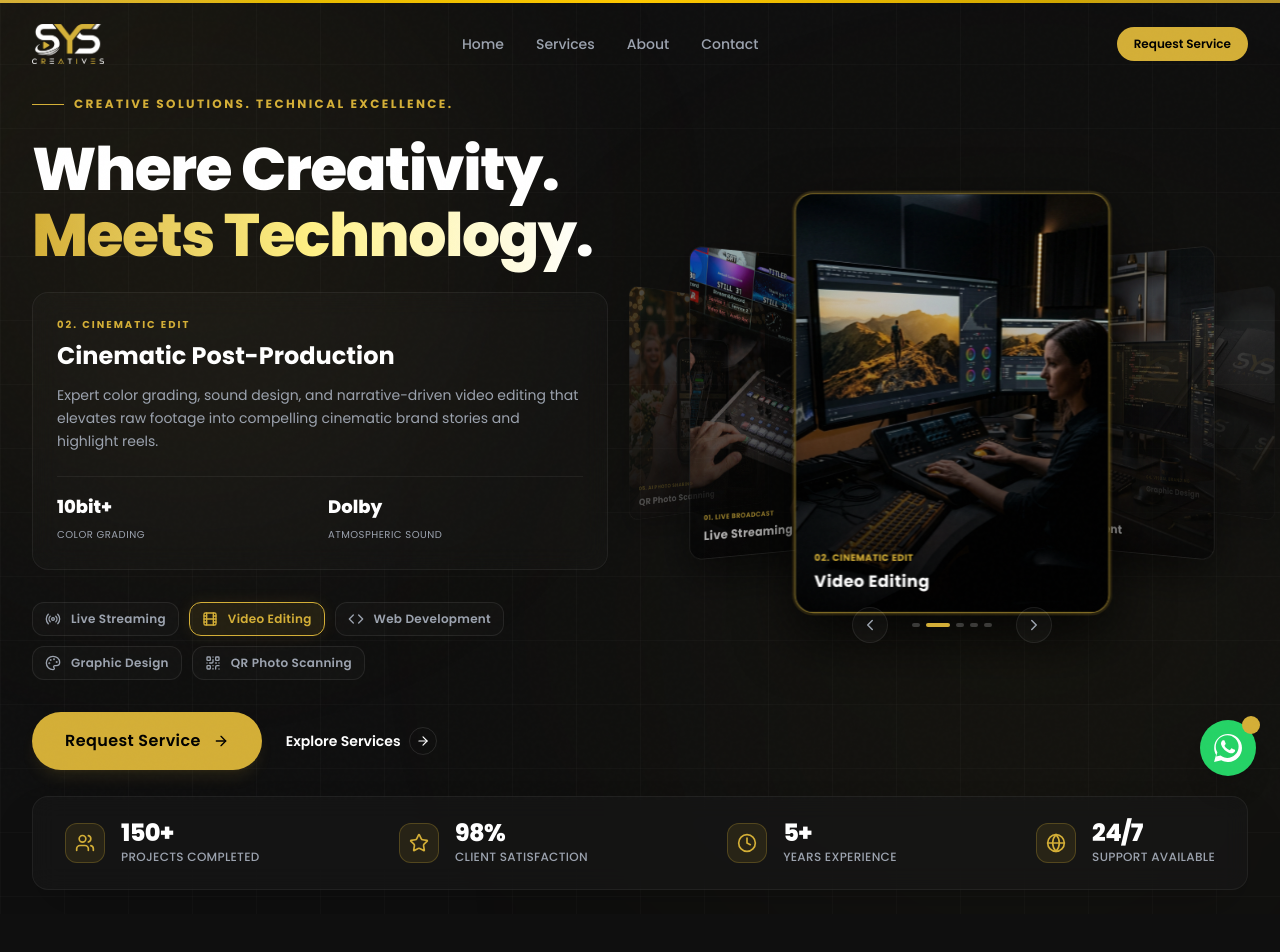
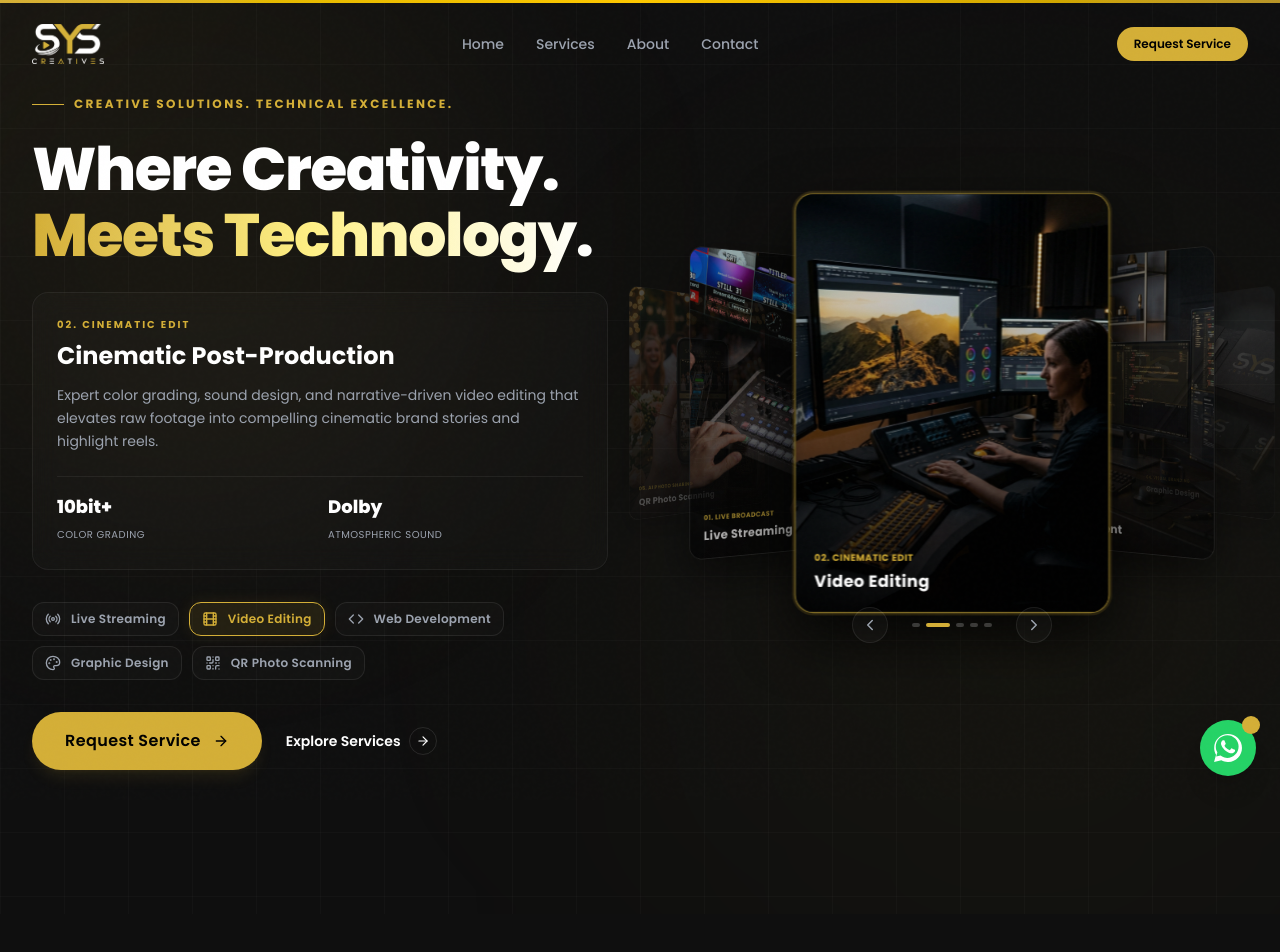
Before and after one commit to Yaswanthsys/syscreatives, a Next.js app: page / in a window 1280 px wide. Shown: the top 952 px of the page. Built offline with nearby package versions, Linux system fonts and the light colour scheme.

Commit message:
Remove stats bar from Hero section and change carousel transitions to ultra-smooth cubic-bezier curve

```diff
--- a/components/home/Hero.tsx
+++ b/components/home/Hero.tsx
@@ -95,13 +95,7 @@ export default function Hero() {
     }
   ];
 
-  // Stats bar data
-  const statsData = [
-    { value: "150+", label: "Projects Completed", icon: Users },
-    { value: "98%", label: "Client Satisfaction", icon: Star },
-    { value: "5+", label: "Years Experience", icon: Clock },
-    { value: "24/7", label: "Support Available", icon: Globe }
-  ];
+
 
   // Start Autoplay Loop
   const startAutoplay = () => {
@@ -371,9 +365,8 @@ export default function Hero() {
                       zIndex
                     }}
                     transition={{
-                      type: "spring",
-                      stiffness: 85,
-                      damping: 18
+                      duration: 0.8,
+                      ease: [0.16, 1, 0.3, 1] // Ultra-smooth cubic-bezier deceleration
                     }}
                     style={{
                       transformStyle: "preserve-3d",
@@ -447,37 +440,6 @@ export default function Hero() {
         </div>
       </Container>
 
-      {/* Bottom Horizontal Stats Bar */}
-      <div className="absolute bottom-6 left-0 right-0 z-20 pointer-events-none">
-        <Container>
-          <motion.div
-            initial={{ opacity: 0, y: 20 }}
-            animate={{ opacity: 1, y: 0 }}
-            transition={{ duration: 0.8, delay: 0.5 }}
-            className="w-full bg-[#181818]/60 backdrop-blur-md border border-white/[0.06] rounded-2xl py-6 px-8 flex flex-col md:flex-row items-center justify-between gap-6 md:gap-4 pointer-events-auto shadow-2xl"
-          >
-            {statsData.map((stat, i) => {
-              const StatIcon = stat.icon;
-              return (
-                <div key={i} className="flex items-center gap-4 text-left w-full md:w-auto md:justify-center">
-                  <div className="h-10 w-10 rounded-xl bg-gold/10 border border-gold/25 flex items-center justify-center text-gold">
-                    <StatIcon className="h-5 w-5" />
-                  </div>
-                  <div>
-                    <div className="text-xl sm:text-2xl font-extrabold text-white tracking-tight leading-none mb-1">
-                      {stat.value}
-                    </div>
-                    <div className="text-xs text-[#9CA3AF] font-medium tracking-wide uppercase">
-                      {stat.label}
-                    </div>
-                  </div>
-                </div>
-              );
-            })}
-          </motion.div>
-        </Container>
-      </div>
-
     </section>
   );
 }
```
